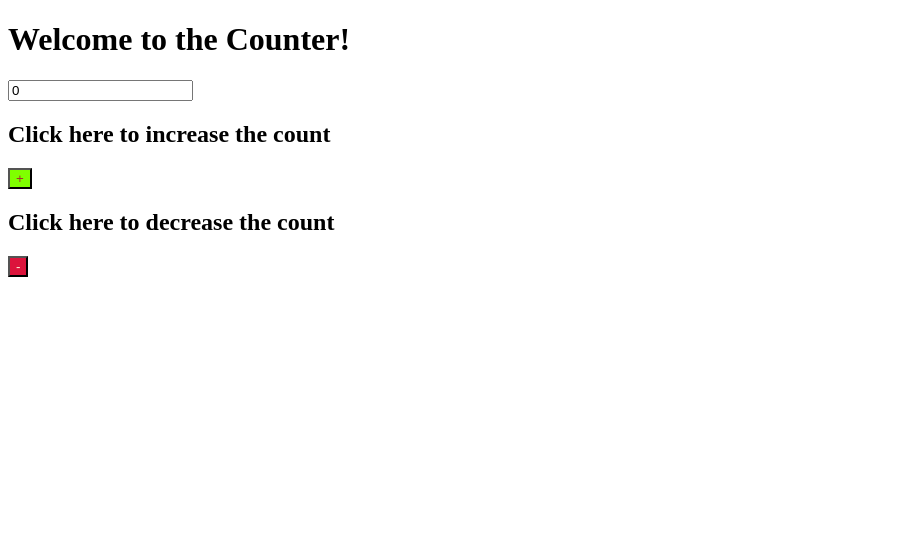
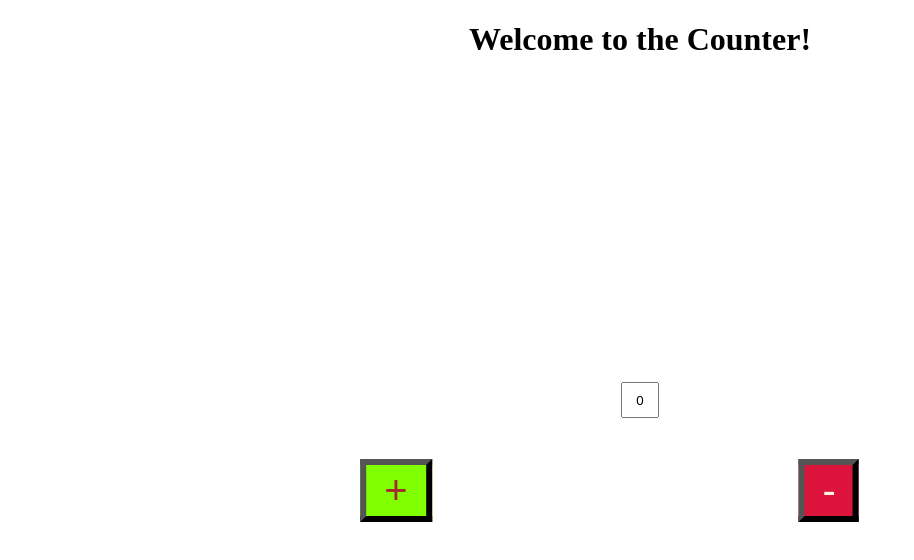
Before and after one commit to showboat051/simpleCounter, a plain HTML site: page index.html in a window 1280 px wide. Shown: the whole page, without its empty margins (0-914 px from the left). Drawn offline with Linux system fonts and the light colour scheme.

Commit message:
positioned elements

```diff
--- a/index.html
+++ b/index.html
@@ -8,12 +8,12 @@
     <link rel="stylesheet" href="style.css">
 </head>
 <body>
-    <h1>Welcome to the Counter!</h1>
+    <h1 id="header">Welcome to the Counter!</h1>
     <div>
         <input id="numDisplay" type="text" value="0">
     </div>
-    <h2>Click here to increase the count</h2> <button class="buttons" id="addBtn" value="+">+</button>
-    <h2>Click here to decrease the count</h2> <button class="buttons" id="subBtn" value="-">-</button>
+    <button class="buttons" id="addBtn" value="+">+</button>
+    <button class="buttons" id="subBtn" value="-">-</button>
 
 </body>
 <script src="click.js"></script>
--- a/style.css
+++ b/style.css
@@ -7,3 +7,32 @@
     background-color: crimson;
     color: cornsilk;
 }
+
+#header {
+   text-align: center;
+}
+
+#numDisplay {
+    position: absolute;
+    top: 50%;
+    left: 50%;
+    transform: translate(-50%, -50%);
+    height: 30px;
+    width: 30px;
+    text-align: center;
+}
+
+#addBtn {
+    position: absolute;
+  top: 60%;
+  left: 30%;
+  transform: scale(3);
+}
+
+#subBtn {
+    position: absolute;
+    top: 60%;
+    left: 64%;
+    transform: scale(3);
+
+}
```
